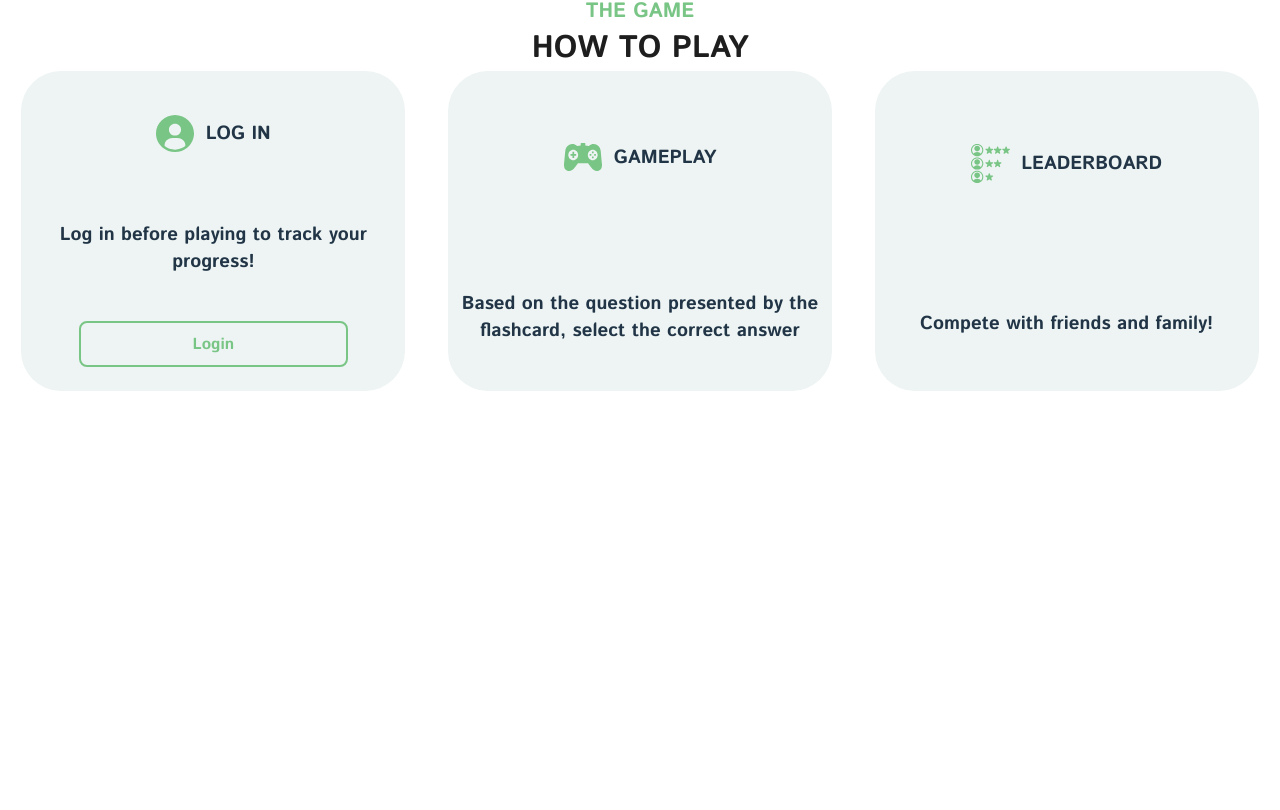
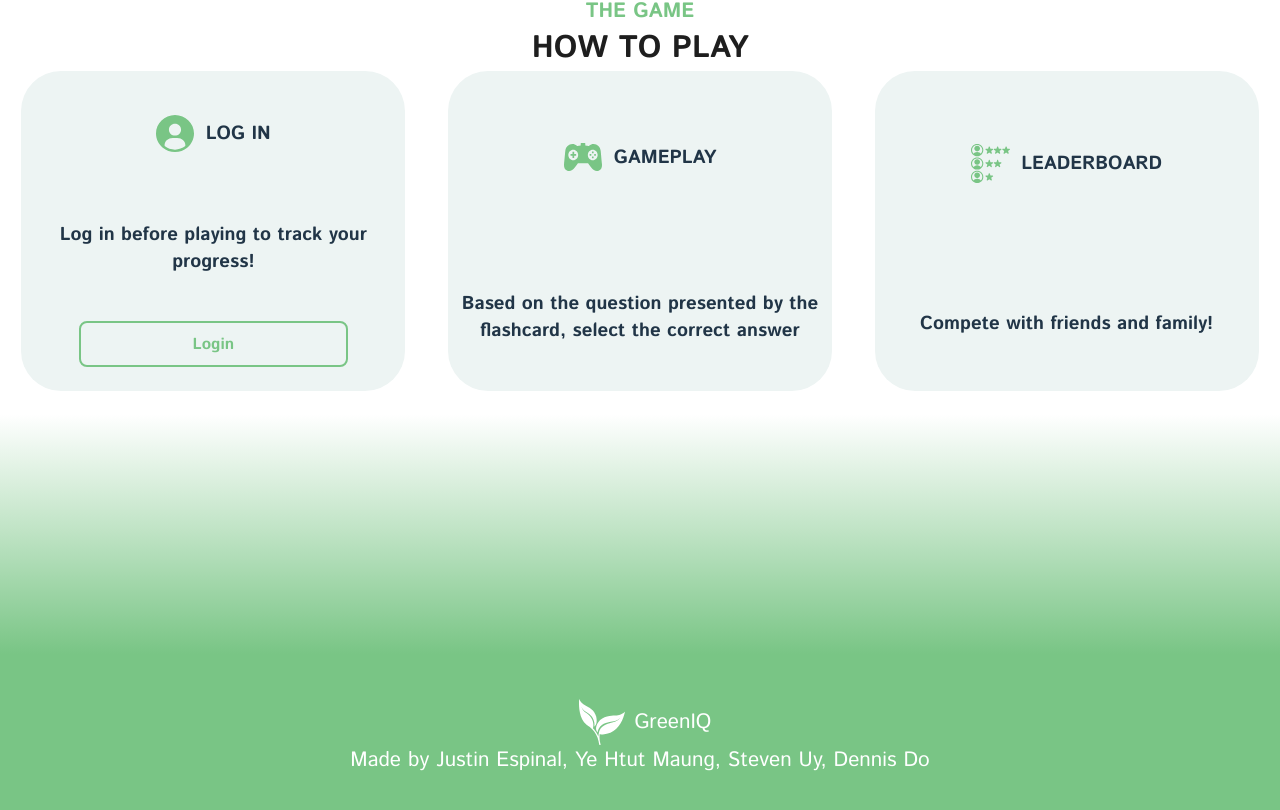
Before and after one commit to justinespinal/environmental-education, a React (Vite) app: page / in a window 1280 px wide. Shown: the part 1303-2113 px from the top of the page. Before the commit the page ends 1717 px from the top, so only its background shows below. Built offline with nearby package versions, Linux system fonts and the light colour scheme.

Commit message:
Fininhed the footer

```diff
--- a/src/App.css
+++ b/src/App.css
@@ -219,3 +219,27 @@ h1 {
 .highScoreIcon {
   width: 7%;
 }
+
+footer {
+  background: linear-gradient(
+    0deg,
+    #79c585 20%,
+    #79c585 40%,
+    rgba(121, 197, 133, 0.48) 70.51%,
+    rgba(121, 197, 133, 0) 100%
+  );
+  height: 50vh;
+  color: white;
+  display: flex;
+  flex-direction: column;
+  align-items: center;
+  justify-content: flex-end;
+  padding-bottom: 3%;
+  font-size: 1.3em;
+}
+
+.footer-1 {
+  display: flex;
+  align-items: center;
+  gap: 8%;
+}
--- a/src/Home.jsx
+++ b/src/Home.jsx
@@ -181,6 +181,13 @@ const Home = ({ username, loggedIn, setLoggedIn }) => {
       ) : (
         <div></div>
       )}
+      <footer>
+        <div className="footer-1">
+          <img src="../img/logo.svg" alt="" />
+          <p>GreenIQ</p>
+        </div>
+        <p>Made by Justin Espinal, Ye Htut Maung, Steven Uy, Dennis Do</p>
+      </footer>
     </>
   );
 };
```
